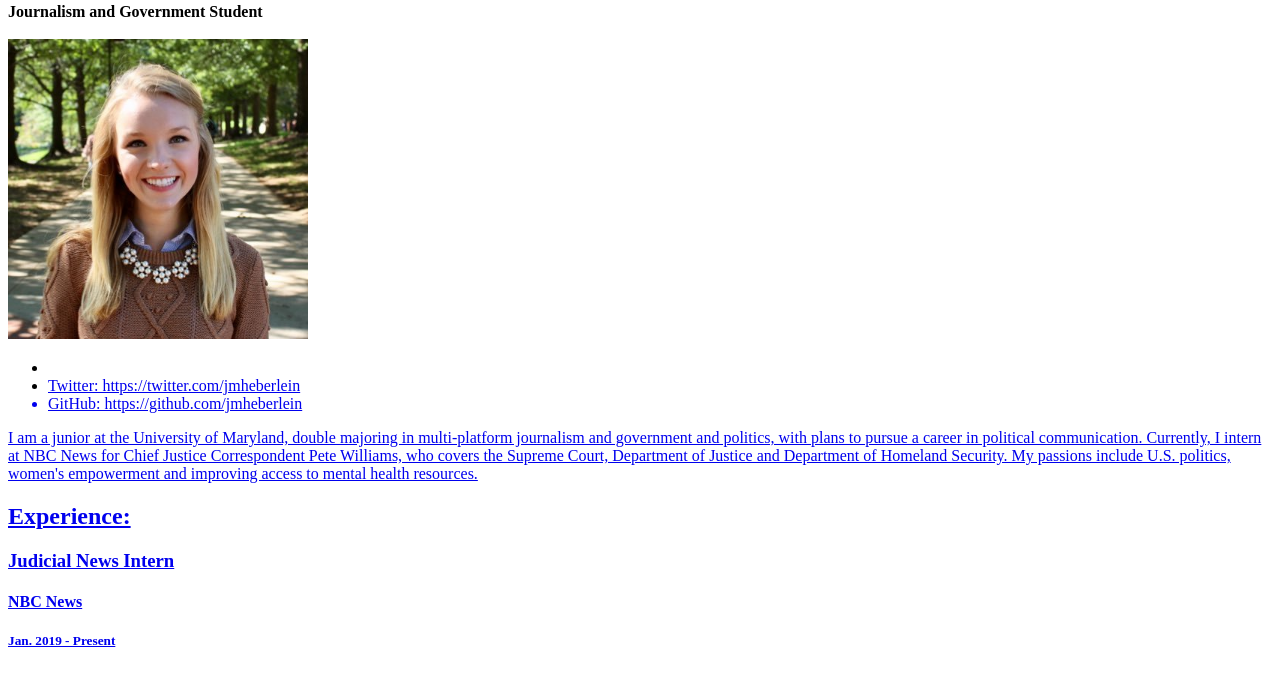
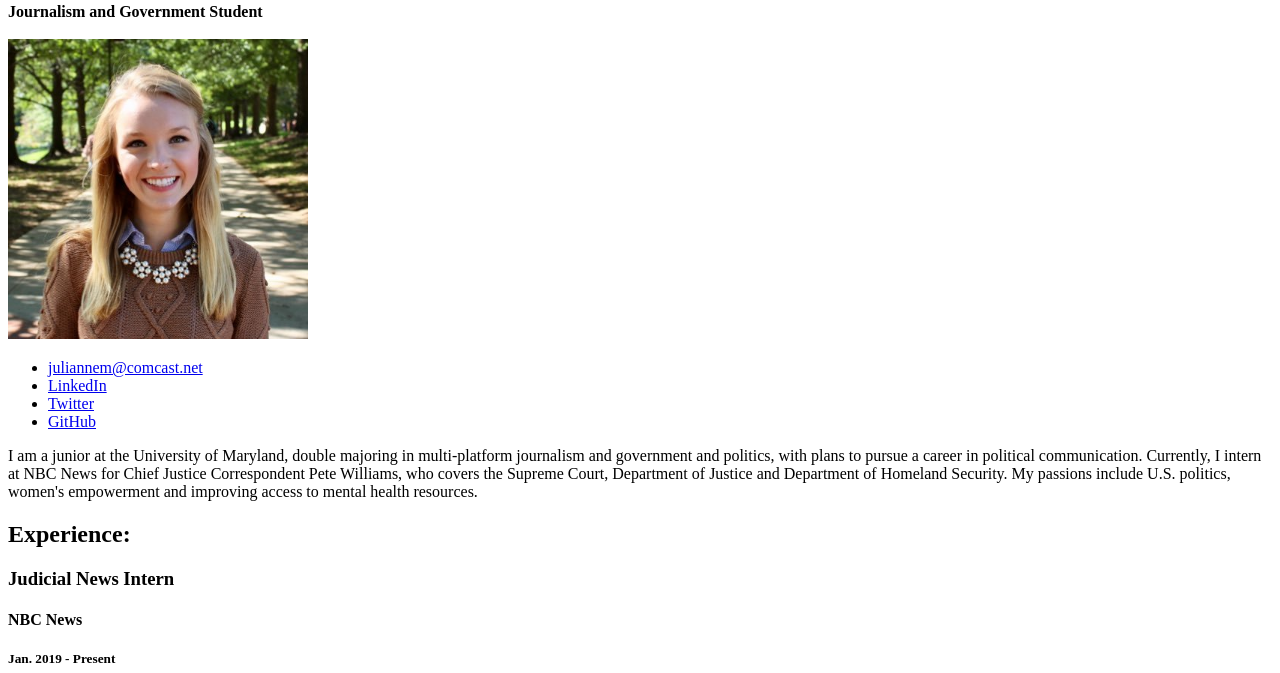
Before and after one commit to jmheberlein/Julianne-Heberlein---JOUR352, a plain HTML site: page Resume/resume.html in a window 1280 px wide. Shown: the part 87-760 px from the top of the page. Drawn offline with Linux system fonts and the light colour scheme.

Commit message:
Update resume.html

```diff
--- a/Resume/resume.html
+++ b/Resume/resume.html
@@ -17,10 +17,10 @@ h1 {
       <br><br>
       <img src="SGA2018.jpg" alt="photo of Julianne" width="300px">
       <ul>
-        <li><a href="mailto:juliannem@comcast.net"><juliannem@comcast.net</li>
-        <li><a href="LinkedIn: https://www.linkedin.com/in/julianneheberlein</li>
-        <li>Twitter: https://twitter.com/jmheberlein</li>
-        <li>GitHub: https://github.com/jmheberlein</li>
+        <li><a href="mailto:juliannem@comcast.net">juliannem@comcast.net</a></li>
+        <li><a href="https://www.linkedin.com/in/julianneheberlein">LinkedIn</a></li>
+        <li><a href="https://twitter.com/jmheberlein">Twitter</a></li>
+        <li><a href="https://github.com/jmheberlein">GitHub</a></li>
       </ul>
       <p>I am a junior at the University of Maryland, double majoring in multi-platform journalism and government and politics, with plans to pursue a career in political communication. Currently, I intern at NBC News for Chief Justice Correspondent Pete Williams, who covers the Supreme Court, Department of Justice and Department of Homeland Security. My passions include U.S. politics, women's empowerment and improving access to mental health resources.</p>
       <h2>Experience:</h2>
```
